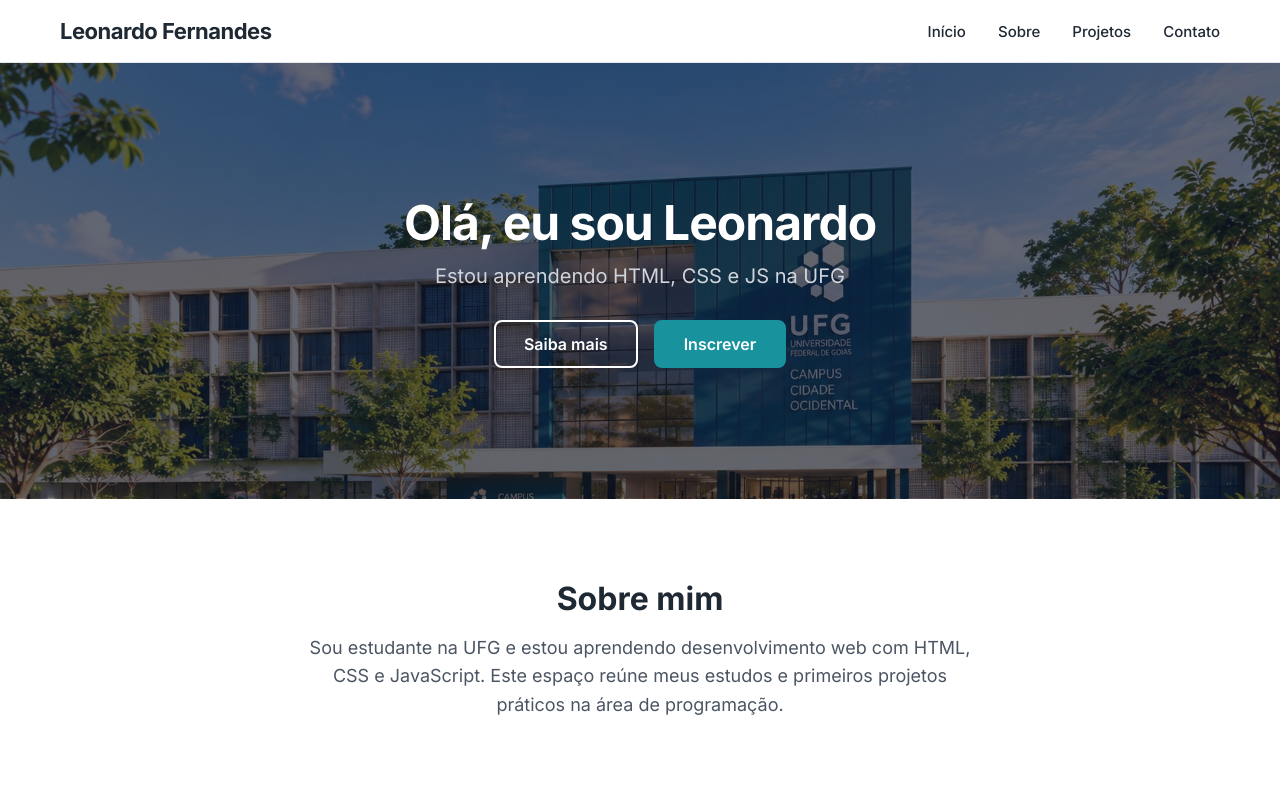
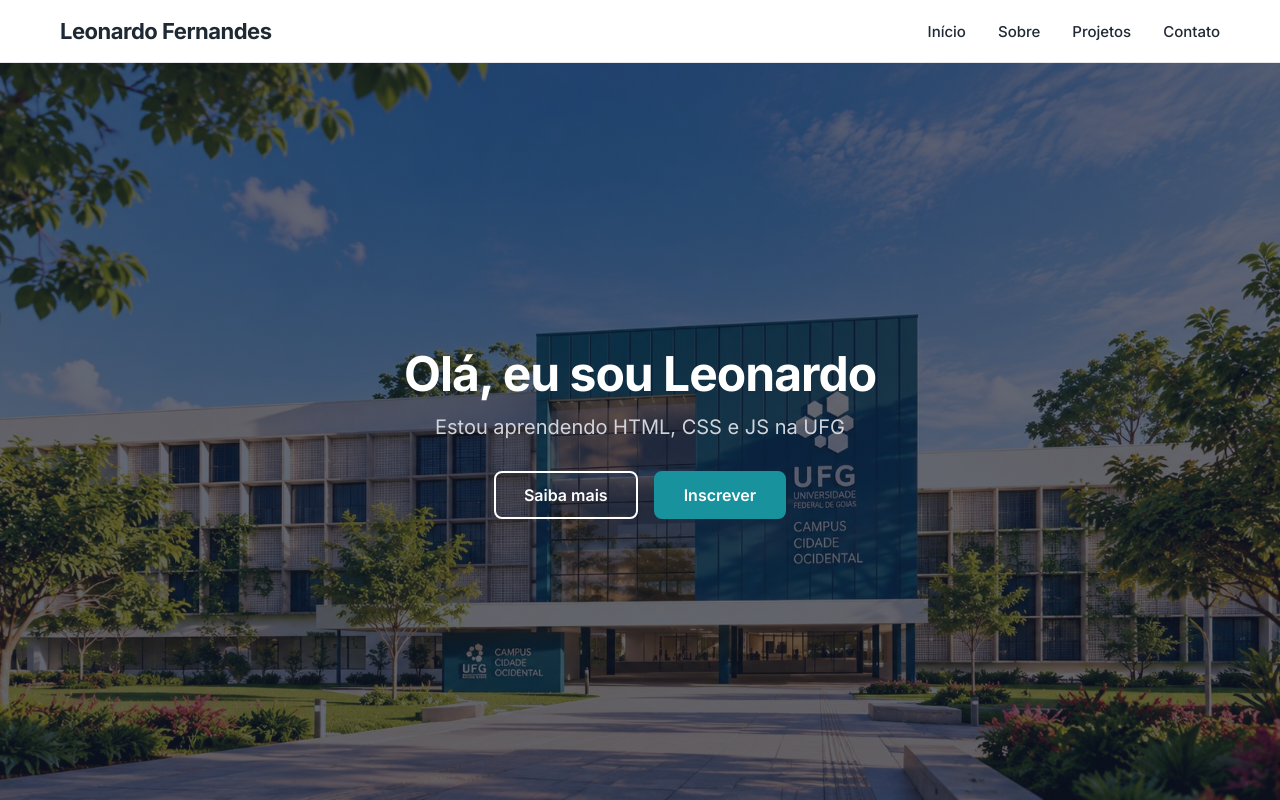
Before and after one commit to dkrbt/Minha-Page-123, a plain HTML site: page aula_02/index.html in a window 1280 px wide. Drawn offline with Linux system fonts and the light colour scheme.

Commit message:
Remove seção Sobre

```diff
--- a/aula_02/index.html
+++ b/aula_02/index.html
@@ -15,7 +15,7 @@
         <a class="logo" href="index.html">Leonardo Fernandes</a>
         <ul>
             <li><a href="#">Início</a></li>
-            <li><a href="#sobre">Sobre</a></li>
+            <li><a href="#">Sobre</a></li>
             <li><a href="#">Projetos</a></li>
             <li><a href="#">Contato</a></li>
         </ul>
@@ -28,14 +28,6 @@
             <button id="inscrever">Inscrever</button>
         </div>
     </section>
-
-    <section id="sobre" class="sobre">
-        <h2>Sobre mim</h2>
-        <p>
-            Sou estudante na UFG e estou aprendendo desenvolvimento web com HTML, CSS e JavaScript.
-            Este espaço reúne meus estudos e primeiros projetos práticos na área de programação.
-        </p>
-    </section>
     <script src="script.js"></script>
 </body>
 
--- a/aula_02/style.css
+++ b/aula_02/style.css
@@ -114,25 +114,3 @@ button:hover {
     border-color: #147a83;
     color: white;
 }
-
-/* ===== Sobre ===== */
-.sobre {
-    padding: 80px 60px;
-    max-width: 800px;
-    margin: 0 auto;
-    text-align: center;
-}
-
-.sobre h2 {
-    font-size: 32px;
-    font-weight: 700;
-    margin: 0 0 16px;
-    color: #1f2933;
-}
-
-.sobre p {
-    font-size: 18px;
-    line-height: 1.6;
-    color: #4b5563;
-    margin: 0;
-}
```
